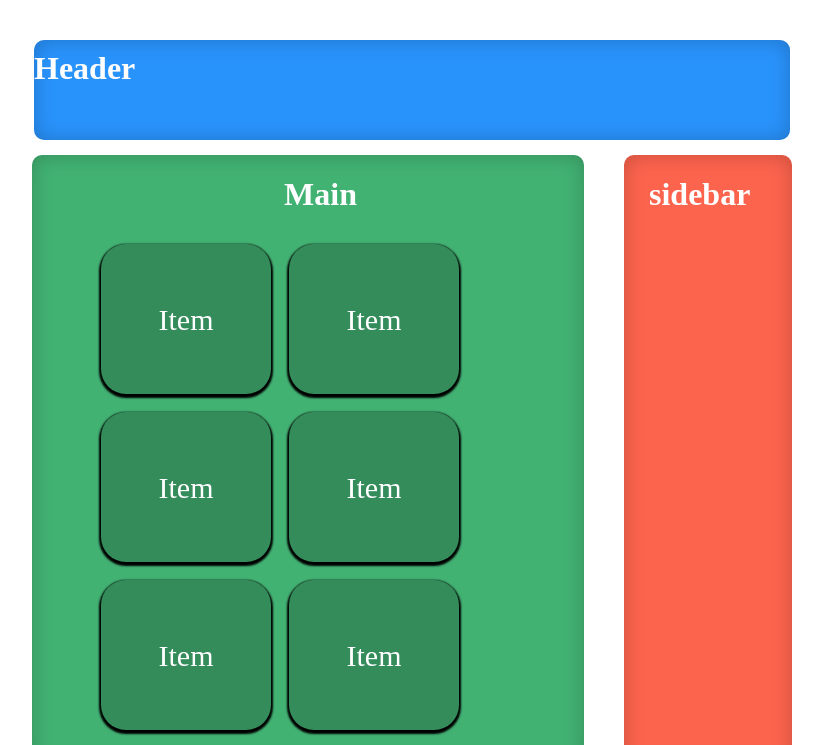
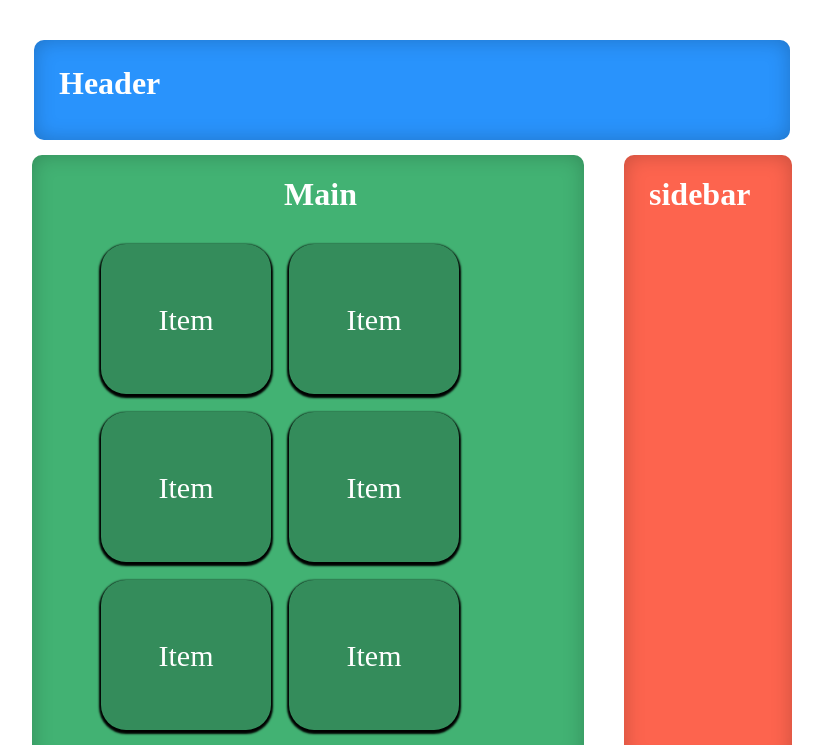
Before and after one commit to Hnry90/HDPCLASS8, a plain HTML site: page index.html in a window 1280 px wide. Shown: the top 745 px of the page, without its empty margins (228-1051 px from the left). Drawn offline with Linux system fonts and the light colour scheme.

Commit message:
Update style.css

```diff
--- a/style.css
+++ b/style.css
@@ -5,7 +5,8 @@ body{
 }
 
 .header h1, .footer h1{
-    padding-top: 10px;
+    padding-top: 25px;
+    padding-left: 25px;
 }
 .container h1{
     padding-left: 25px;
```
